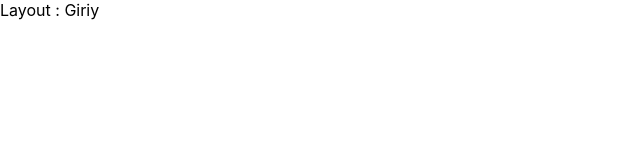
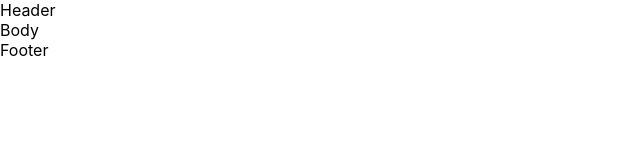
Before and after one commit to giriposhaneshwar/grinfojs, a React (Create React App) app: page / in a window 1280 px wide. Shown: the top 160 px of the page, without its empty margins (0-640 px from the left). Built offline with nearby package versions, Linux system fonts and the light colour scheme.

Commit message:
build failure fixed

```diff
--- a/src/components/layout.jsx
+++ b/src/components/layout.jsx
@@ -8,21 +8,21 @@ const Layout = ({ header, body, footer, menu }) => {
         setParams("Giriy")
     })
     return (
-        <>  Layout : {params}
+        <>
             <div className="main-container">
                 <div className="header-section">
                     <div className="header">
-                        {(header && header !== null) && <header />}
+                        {header}
                     </div>
                 </div>
                 <div className="body-section">
                     <div className="body">
-                        {(body && body !== null) && <body />}
+                        {body}
                     </div>
                 </div>
                 <div className="footer-section">
                     <div className="footer">
-                        {(footer && footer !== null) && <footer />}
+                        {footer}
                     </div>
                 </div>
             </div>
```
